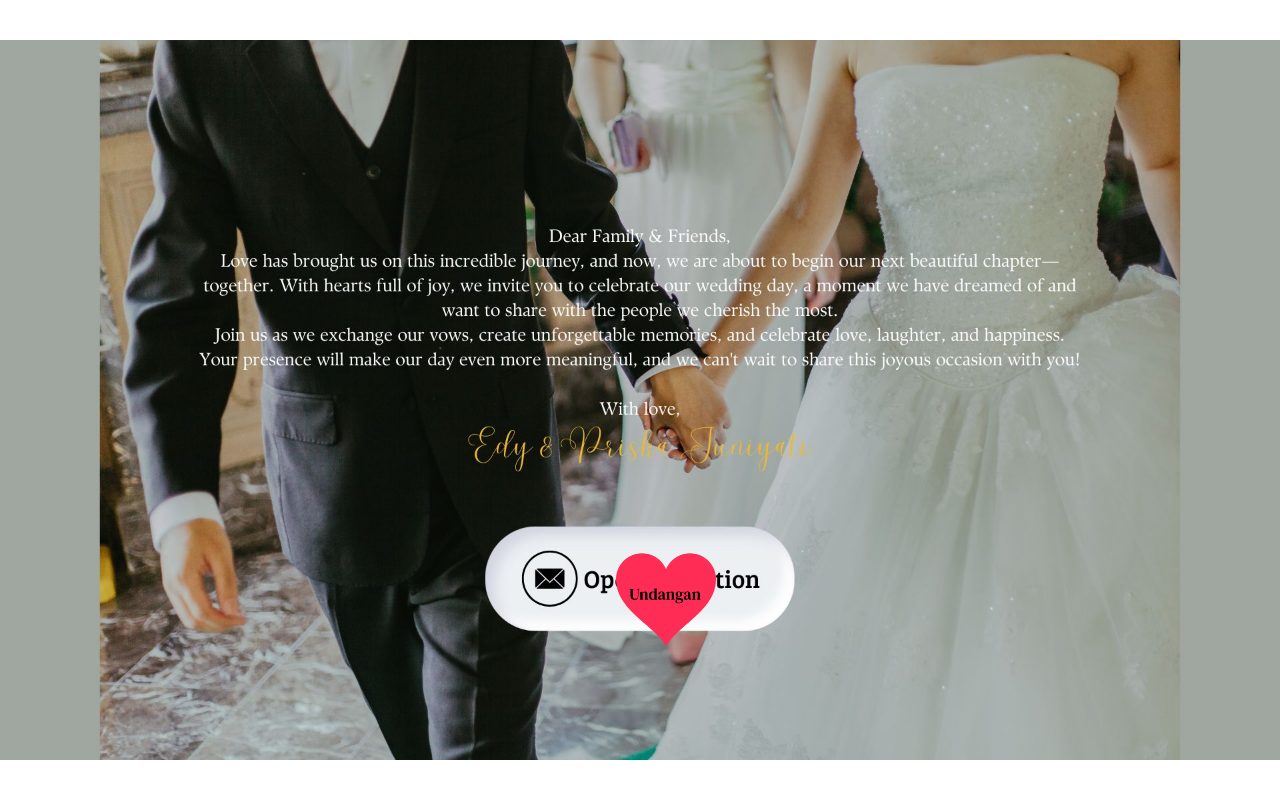
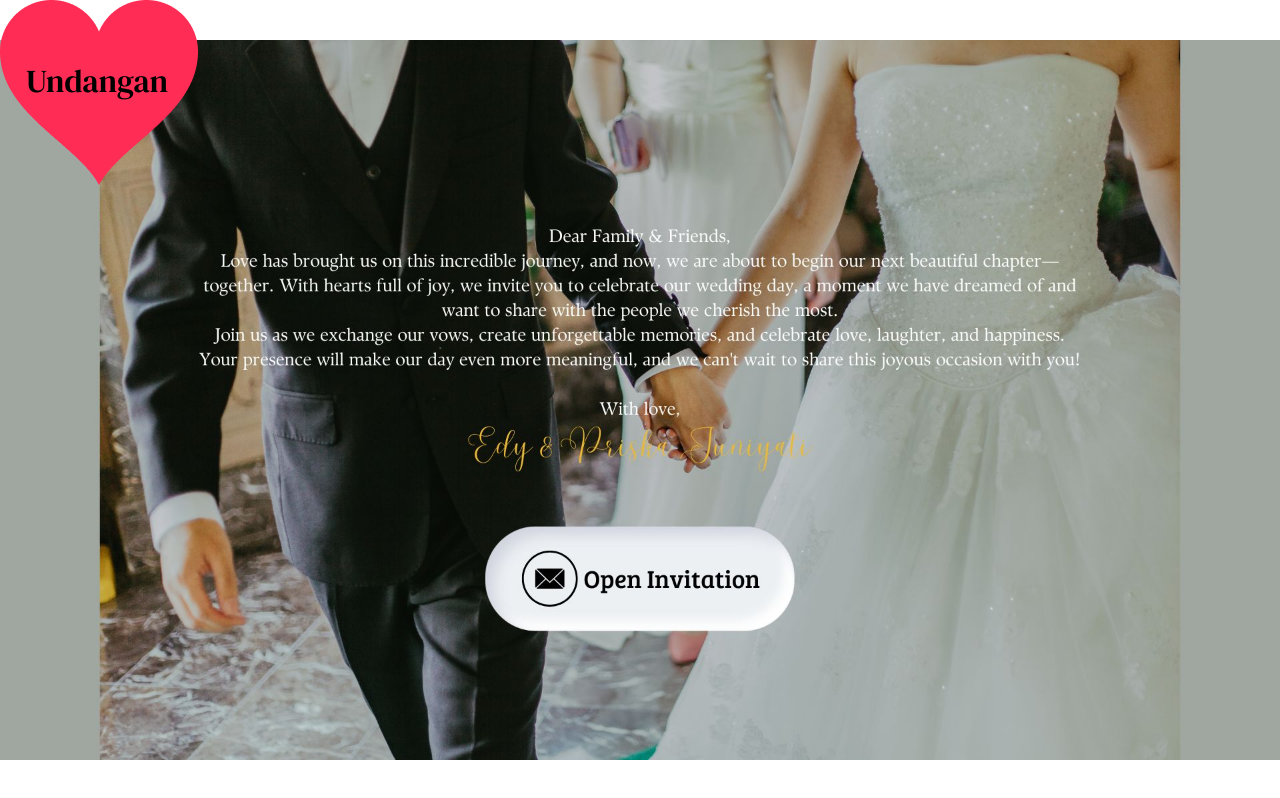
Before and after one commit to edychen/WeddingDay, a plain HTML site: page index.html in a window 1280 px wide. Drawn offline with Linux system fonts and the light colour scheme.

Commit message:
Update index.html

```diff
--- a/index.html
+++ b/index.html
@@ -11,7 +11,8 @@
 <body>
     <div class="container">
       <!-- Clickable Image Button -->
-      <img src="images/Undangan.png" class="click-button" onclick="redirectToContent()" alt="Click Me">
+      <a href="#" class="button"></a>
+      <img src="images/Undangan.png" class="button" onclick="redirectToContent()" alt="Click Me">
     </div>
 
     <script>
```
